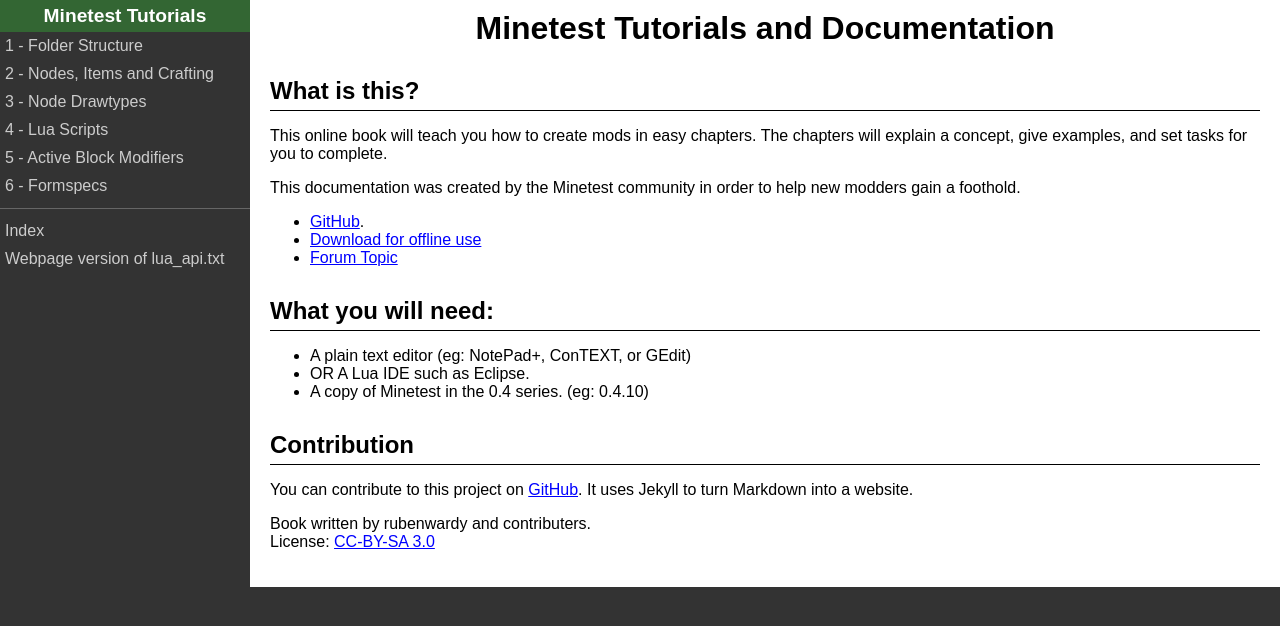
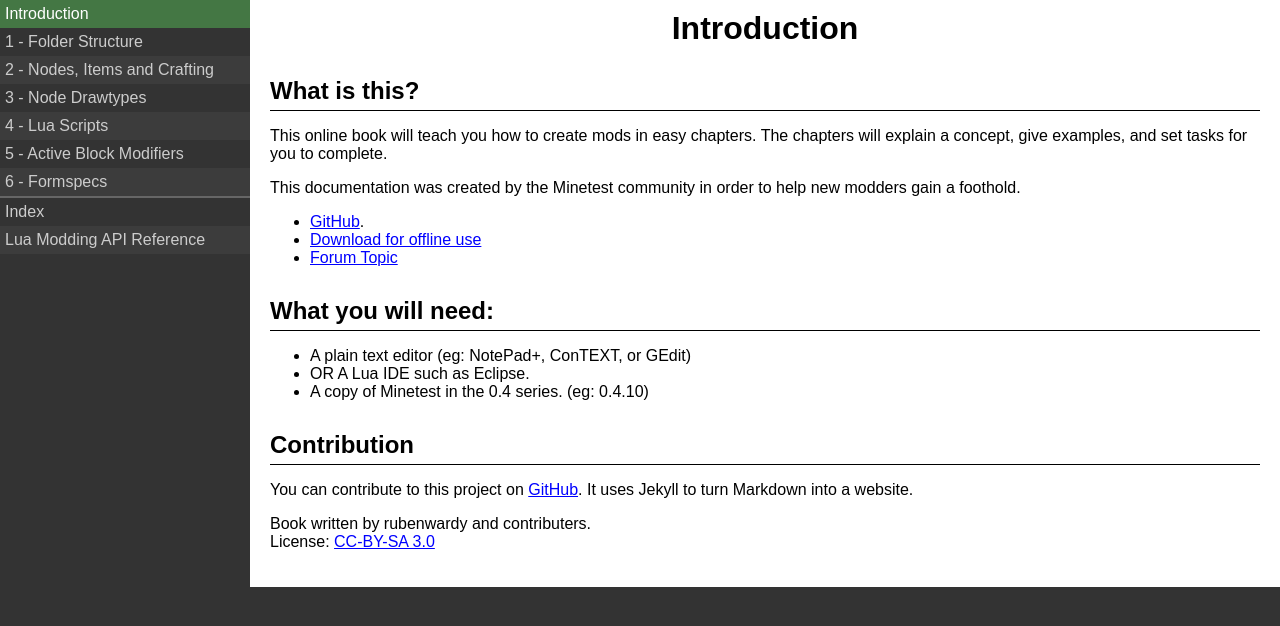
Before and after one commit to rubenwardy/minetest_modding_book, a Jekyll site: the page built from index.md, in a window 1280 px wide. Shown: the top 626 px of the page. Built offline with Jekyll 4.4.1, drawn with Linux system fonts in a browser that asks for light colours.

Commit message:
Highlight links when on page

```diff
--- a/_includes/header.html
+++ b/_includes/header.html
@@ -1,23 +1,24 @@
 <!doctype html>
 <html>
 	<head>
-		<title>{% if page.title != "Minetest Tutorials and Documentation" %}{{ page.title }} - {% endif %}Minetest Tutorials and Documentation</title>
+		<title>{% if page.title != "Introduction" %}{{ page.title }} - {% endif %}Minetest Tutorials and Documentation</title>
 		<meta http-equiv="content-type" content="text/html; charset=utf-8" />
 		<link rel="stylesheet" href="{{ page.root }}static/style.css">
 		<link rel="stylesheet" href="{{ page.root }}static/syntax.css">
 	</head>
 	<body>
 		<ul id="navbar">
-			<li><a href="{{ page.root }}index.html" class="title">Minetest Tutorials</a></li>
-			<li><a href="{{ page.root }}chapters/folders.html">1 - Folder Structure</a></li>
-			<li><a href="{{ page.root }}chapters/nodes_items_crafting.html">2 - Nodes, Items and Crafting</a></li>
-			<li><a href="{{ page.root }}chapters/node_drawtypes.html">3 - Node Drawtypes</a></li>
-			<li><a href="{{ page.root }}chapters/lua.html">4 - Lua Scripts</a></li>
-			<li><a href="{{ page.root }}chapters/abms.html">5 - Active Block Modifiers</a></li>
-			<li><a href="{{ page.root }}chapters/formspecs.html">6 - Formspecs</a></li>
-			<li><hr></li>
-			<li><a href="{{ page.root }}book_index.html">Index</a></li>
-			<li><a href="{{ page.root }}lua_api.html">Webpage version of lua_api.txt</a></li>
+			{% for link in site.data.links %}
+			{% if link.hr %}
+			{% assign hr = true %}
+			{% else %}
+			<li><a href="{{ page.root }}{{ link.link }}"
+				class="{% if page.title == link.title %}selected{% endif %}{% if hr %} hr {% endif %}">
+				{% if link.num %} {{ link.num }} - {% endif %}
+				{{ link.title }}</a></li>
+			{% assign hr = false %}
+			{% endif %}
+			{% endfor %}
 		</ul>
 		<div id="page">
 			<h1>{{ page.title }}</h1>
--- a/index.md
+++ b/index.md
@@ -1,5 +1,5 @@
 ---
-title: Minetest Tutorials and Documentation
+title: Introduction
 permalink: index.html
 layout: default
 ---
--- a/lua_api.html
+++ b/lua_api.html
@@ -1,5 +1,5 @@
 ---
-title: Minetest Lua Modding API Reference 0.4.11
+title: Lua Modding API Reference
 layout: default
 ---
 
--- a/static/style.css
+++ b/static/style.css
@@ -63,10 +63,17 @@
 	padding: 0;
 }
 
-#navbar li hr {
-	height: 1px;
-	background: #666;
-	border: none;
+#navbar li a.hr {
+	border-top: 2px solid #666;
+}
+
+#navbar li a.selected {
+	background: #363 !important;
+	color: white !important;
+}
+
+#navbar li a.selected:hover {
+	background: #474 !important;
 }
 
 #navbar li a {
@@ -74,6 +81,10 @@
 	padding: 5px;
 	color: #ccc;
 	text-decoration: none;
+}
+
+#navbar li:nth-child(odd) a {
+	background: #3c3c3c;
 }
 
 #navbar li a:hover {
@@ -93,19 +104,6 @@
 .notice h2 {
 	margin: 0 0 5px 0;
 	padding: 0 0 2px 0;
-}
-#navbar li a.title {
-	text-align: center;
-	font-size: 120%;
-	font-weight: bold;
-	background: #363;
-	color: white;
-}
-
-#navbar li a.section_title {
-	text-align: center;
-	font-size: 110%;
-	border-bottom: 1px solid #999;
 }
 
 code {
```
Also changed, not shown: _data/links.yml (added, +34 -0 lines).
